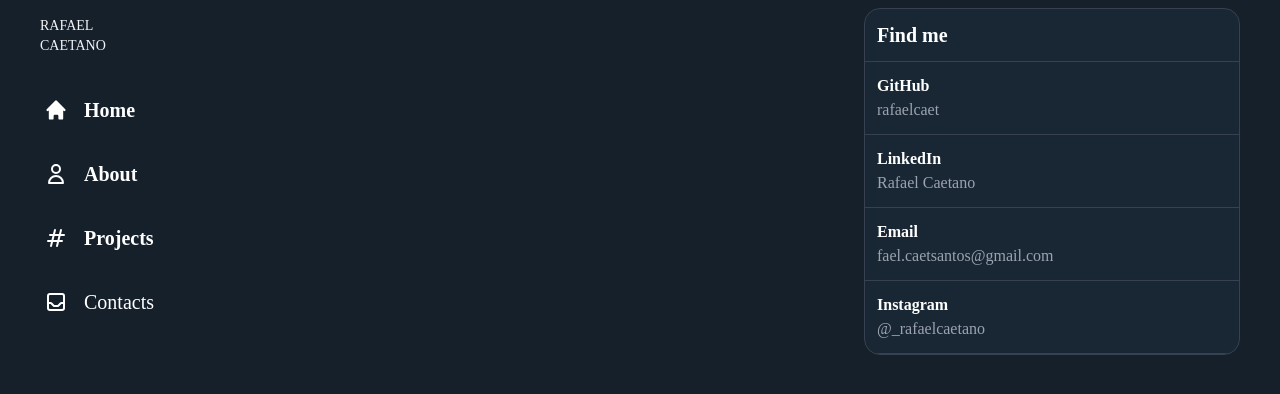
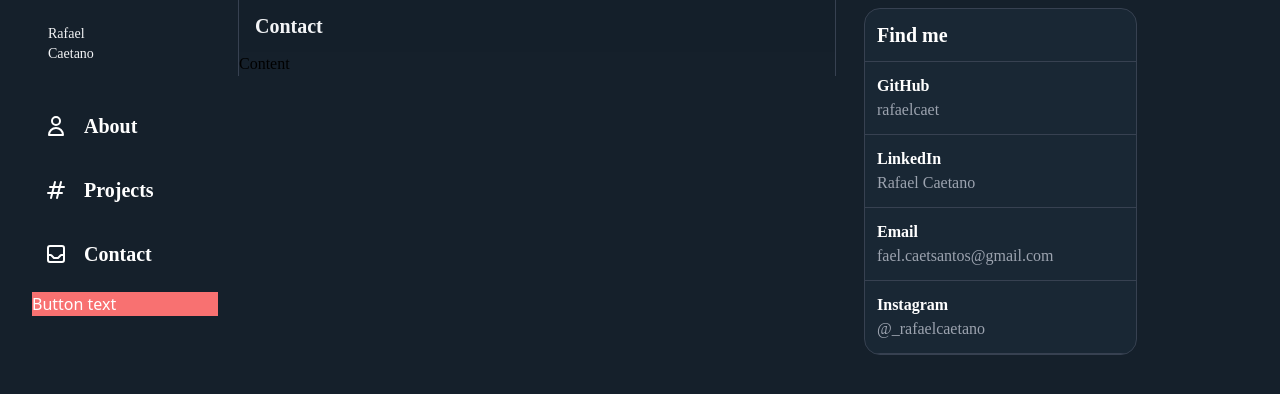
Before and after one commit to rafaelcaet/portifolio-v0, a Nuxt app: page /contact in a window 1280 px wide. Shown: the top 394 px of the page. Built offline with nearby package versions, Linux system fonts and the light colour scheme.

Commit message:
feat: add button light/dark mode

```diff
--- a/app.vue
+++ b/app.vue
@@ -17,7 +17,7 @@
                     </main>
                     <!-- Right sidebar -->
                     <div
-                        class="hidden col-span-12 md:block xl:col-span-4 md:col-span-3"
+                        class="hidden col-span-12 md:block xl:col-span-3 md:col-span-3"
                     >
                         <div class="sticky top-0">
                             <SidebarRight />
--- /dev/null
+++ b/components/ConfigSection/index.vue
@@ -0,0 +1,16 @@
+<template>
+    <div class="h-screen flex flex-col">
+        <MoonIcon />
+    </div>
+</template>
+<script setup>
+import { HomeIcon } from '@heroicons/vue/solid'
+import {
+    HashtagIcon,
+    InboxIcon,
+    UserIcon,
+    MoonIcon,
+    SunIcon,
+} from '@heroicons/vue/outline'
+const { defaultTransition } = useTailwindConfig()
+</script>
--- a/components/Sidebar/Left/index.vue
+++ b/components/Sidebar/Left/index.vue
@@ -6,21 +6,13 @@
         >
             <nuxt-link to="/">
                 <div
-                    class="w-14 h-11 text-sm font-jbmono text-gray-800 dark:text-gray-100"
+                    class="w-14 h-11 m-2 text-bold text-sm font-jbmono text-gray-800 dark:text-gray-100"
                 >
-                    RAFAEL CAETANO
+                    Rafael Caetano
                 </div>
             </nuxt-link>
         </div>
         <div class="mt-2 space-y-3">
-            <!-- Home icon -->
-            <SidebarLeftTab active path="/home">
-                <template v-slot:icon>
-                    <HomeIcon />
-                </template>
-                <template v-slot:name> Home </template>
-            </SidebarLeftTab>
-
             <!-- User icon -->
             <SidebarLeftTab active path="/about">
                 <template v-slot:icon>
@@ -38,17 +30,34 @@
             </SidebarLeftTab>
 
             <!-- inbox icon -->
-            <SidebarLeftTab>
+            <SidebarLeftTab active path="/contact">
                 <template v-slot:icon>
                     <InboxIcon />
                 </template>
-                <template v-slot:name> Contacts </template>
+                <template v-slot:name> Contact </template>
             </SidebarLeftTab>
+
+            <!-- Cog icon -->
+            <SidebarLeftToggleButton>
+                <div class="border-white">
+                    <ToggleButton
+                        v-model="checked"
+                        onLabel="On"
+                        offLabel="Off"
+                    />
+                </div>
+            </SidebarLeftToggleButton>
         </div>
     </div>
 </template>
 <script setup>
-import { HomeIcon } from '@heroicons/vue/solid'
-import { HashtagIcon, InboxIcon, UserIcon } from '@heroicons/vue/outline'
+import {
+    HashtagIcon,
+    InboxIcon,
+    UserIcon,
+    MoonIcon,
+    SunIcon,
+    CogIcon,
+} from '@heroicons/vue/outline'
 const { defaultTransition } = useTailwindConfig()
 </script>
--- /dev/null
+++ b/components/Sidebar/Left/toggleButton.vue
@@ -0,0 +1,12 @@
+<template>
+    <div class="flex text-black dark:text-white dark:border-white bg-red-400">
+        <button @click="toggleState">Button text</button>
+    </div>
+</template>
+<script setup lang="ts">
+const isCollapsed = ref(false)
+
+const toggleState = () => {
+    isCollapsed.value = !isCollapsed.value
+}
+</script>
--- a/pages/about.vue
+++ b/pages/about.vue
@@ -1,5 +1,5 @@
 <template>
-    <div>
+    <div class="font-jbmono">
         <MainSection title="About" :loading="loading"> About </MainSection>
     </div>
 </template>
--- /dev/null
+++ b/pages/contact.vue
@@ -0,0 +1,8 @@
+<template>
+    <div class="font-jbmono">
+        <MainSection title="Contact" :loading="loading"> Content </MainSection>
+    </div>
+</template>
+<script setup>
+const loading = ref(false)
+</script>
--- a/pages/projects.vue
+++ b/pages/projects.vue
@@ -1,5 +1,5 @@
 <template>
-    <div>
+    <div class="font-jbmono">
         <MainSection title="Projects" :loading="loading">
             Projects
         </MainSection>
```
